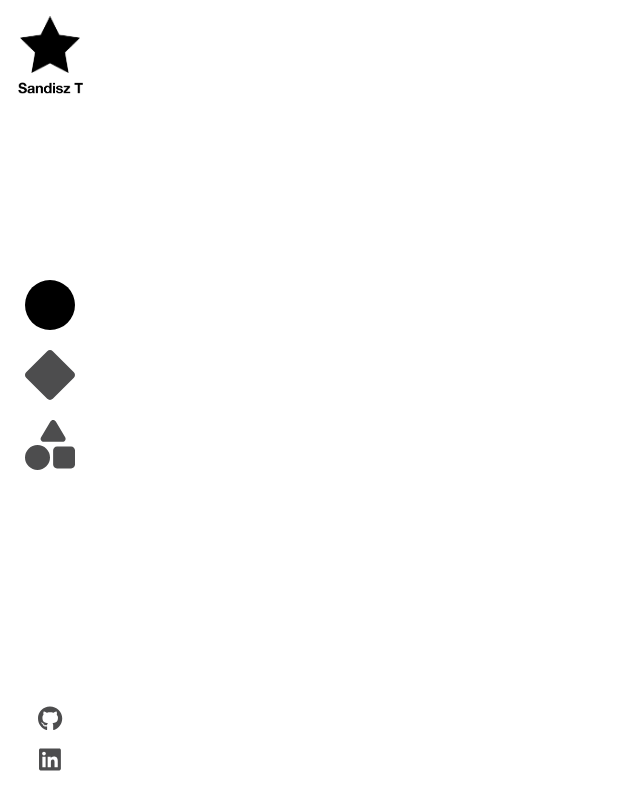
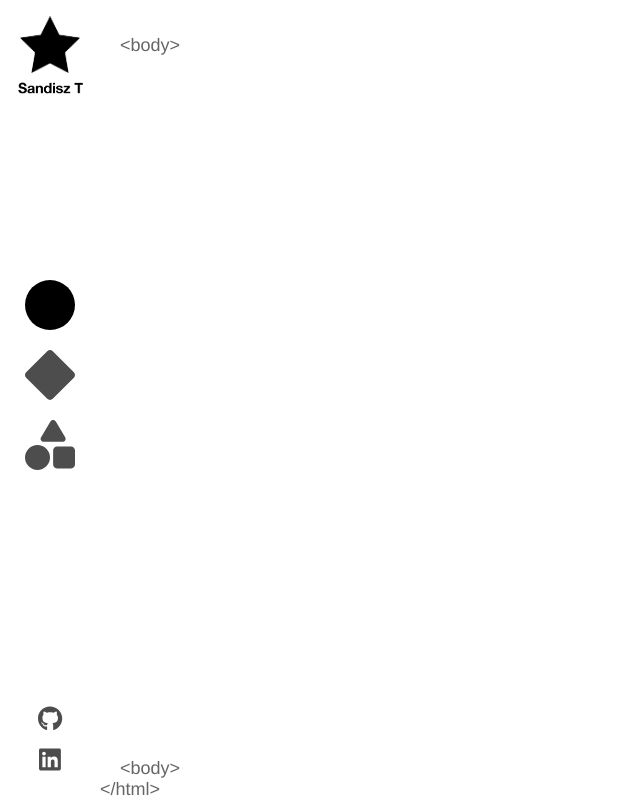
Before and after one commit to sandisz-d734m37/sandisz-portfolio, a React (Create React App) app: page / in a window 1280 px wide. Shown: the whole page, without its empty margins (0-640 px from the left). Built offline with nearby package versions, Linux system fonts and the light colour scheme.

Commit message:
Add some general layout to the home page

```diff
--- a/src/components/Layout/index.js
+++ b/src/components/Layout/index.js
@@ -1,10 +1,25 @@
+import { Outlet } from 'react-router-dom';
 import Sidebar from '../Sidebar';
 import './index.scss';
 
 const Layout = () => {
-    return <>
-        <Sidebar />
-    </>
+    return (
+        <div className='App'>
+            <Sidebar />
+            <div className='page'>
+                <span className='tags top-tags'>&lt;body&gt;</span>
+
+                <Outlet />
+
+                1<span className='tags bottom-tags'>
+                    &lt;body&gt;
+                    <br />
+                    <span className='bottom-tag-html'>&lt;/html&gt;</span>
+
+                </span>
+            </div>
+        </div>
+    )
 }
 
 export default Layout
--- a/src/components/Layout/index.scss
+++ b/src/components/Layout/index.scss
@@ -0,0 +1,23 @@
+.page {
+    width: 100%;
+    height: 100%;
+    position: absolute;
+}
+
+.top-tags {
+    bottom: auto;
+    top: 35px;
+}
+
+.tags {
+    color: #000;
+    opacity: 0.6;
+    position: absolute;
+    bottom: 0;
+    left: 120px;
+    font-size: 18px;
+}
+
+.bottom-tag-html {
+    margin-left: -20px;
+}
```
